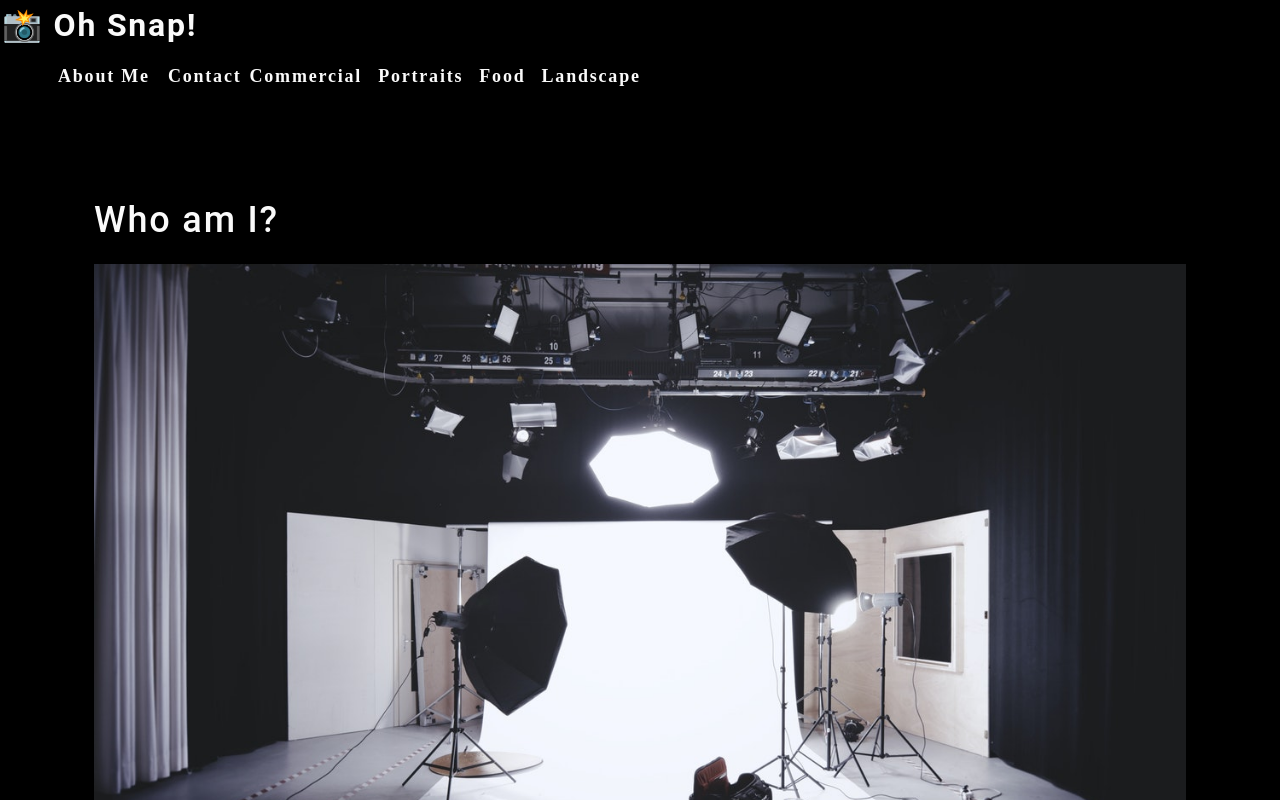
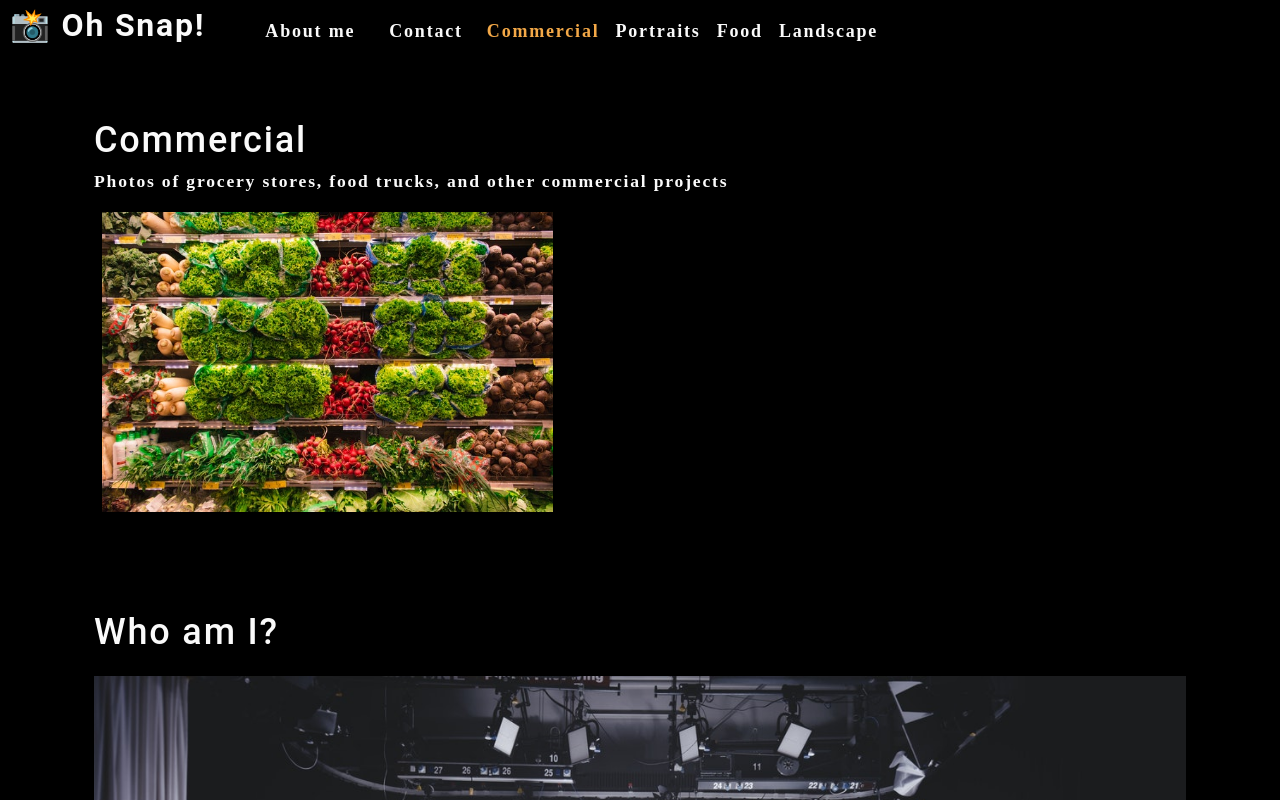
Before and after one commit to McAmy2001/photo-port, a React (Create React App) app: page / in a window 1280 px wide. Shown: the top 800 px of the page. Built offline with nearby package versions, Linux system fonts and the light colour scheme.

Commit message:
useState and useEffect hooks added to App/Nav

```diff
--- a/src/App.js
+++ b/src/App.js
@@ -1,13 +1,33 @@
-import React from  'react';
+import React, { useState } from  'react';
 import About from './components/About';
 import Nav from './components/Nav';
+import Gallery from './components/Gallery';
 
 function App() {
+  const [categories] = useState([
+    {
+      name: 'commercial',
+      description: 'Photos of grocery stores, food trucks, and other commercial projects',
+    },
+    { name: 'portraits', description: 'Portraits of people in my life' },
+    { name: 'food', description: 'Delicious delicacies' },
+    { name: 'landscape', description: 'Fields, farmhouses, waterfalls, and the beauty of nature' },
+  ]);
+
+  const [currentCategory, setCurrentCategory] = useState(categories[0]);
+
   return (
     <div>
-      <Nav />
+      <Nav
+        categories={categories}
+        setCurrentCategory={setCurrentCategory}
+        currentCategory={currentCategory}
+      ></Nav>
       <main>
-        <About />
+        <div>
+          <Gallery></Gallery>
+          <About></About>
+        </div>
       </main>
     </div>
   );
--- /dev/null
+++ b/src/components/Gallery/index.js
@@ -0,0 +1,23 @@
+import React from 'react';
+import { capitalizeFirstLetter } from '../../utils/helpers';
+import photo from '../../assets/small/commercial/0.jpg';
+
+function Gallery(props) {
+  const currentCategory = {
+    name: "commercial",
+    description:
+      "Photos of grocery stores, food trucks, and other commercial projects",
+  };
+
+  return (
+    <section>
+      <h1>{capitalizeFirstLetter(currentCategory.name)}</h1>
+      <p>{currentCategory.description}</p>
+      <div>
+        <img src={photo} alt="Commercial example" className="img-thumbnail mx-1" />
+      </div>
+    </section>
+  );
+}
+
+export default Gallery;
--- a/src/components/Nav/index.js
+++ b/src/components/Nav/index.js
@@ -1,45 +1,44 @@
-import React from 'react';
+import React, { useEffect } from "react";
+import { capitalizeFirstLetter } from "../../utils/helpers";
 
-function categorySelected(name) {
-  console.log(`${name} clicked.`);
-};
+function Nav(props) {
+const {
+  categories = [],
+  setCurrentCategory,
+  currentCategory,
+} = props;
 
-function Nav() {
-  const categories = [
-    {
-      name: "Commercial",
-      description:
-        "Photos of grocery stores, food trucks, and other commercial projects",
-    },
-    { name: "Portraits", description: "Portraits of people in my life" },
-    { name: "Food", description: "Delicious delicacies" },
-    {
-      name: "Landscape",
-      description: "Fields, farmhouses, waterfalls, and the beauty of nature",
-    },
-  ];
+useEffect(() => {
+  document.title = capitalizeFirstLetter(currentCategory.name);
+}, [currentCategory]);
 
   return (
-    <header>
+    <header className="flex-row px-1">
       <h2>
         <a data-testid="link" href="/">
-          <span role="img" aria-label="camera"> 📸 </span> Oh Snap!
+        <span role="img" aria-label="camera"> 📸</span> Oh Snap!
         </a>
       </h2>
       <nav>
-        <ul className='flex-row'>
-          <li className='mx-2'>
+        <ul className="flex-row">
+          <li className="mx-2">
             <a data-testid="about" href="#about">
-              About Me
+              About me
             </a>
           </li>
-          <li >
+          <li className="mx-2">
             <span>Contact</span>
           </li>
           {categories.map((category) => (
-            <li className='mx-1' key={category.name}>
-              <span onClick={() => categorySelected(category.name)} >
-                {category.name}
+            <li className={`mx-1 ${
+                currentCategory.name === category.name && 'navActive'
+                }`} key={category.name}>
+              <span
+                onClick={() => {
+                  setCurrentCategory(category)
+                }}
+              >
+                {capitalizeFirstLetter(category.name)}
               </span>
             </li>
           ))}
```
